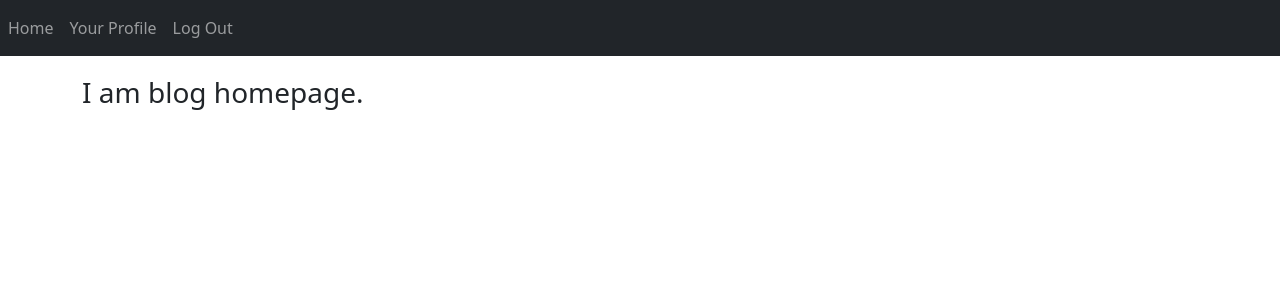
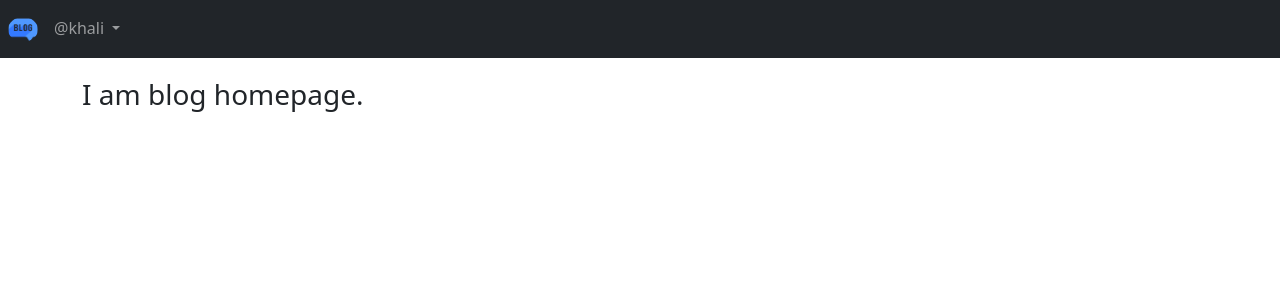
Before and after one commit to MIARD/Blog_Project, a Django app: page /blog/ in a window 1280 px wide. Shown: the top 300 px of the page. Run offline with Django 3.2, Linux system fonts and the light colour scheme; a user stored in the database is signed in.

Commit message:
Add dropdown menu and logo replacing  home button

```diff
--- a/templates/base.html
+++ b/templates/base.html
@@ -17,15 +17,20 @@
        <nav class = "navbar navbar-expand-sm bg-dark navbar-dark">
          <ul class = "navbar-nav">
            <li class = "nav-item active">
-             <a class = "nav-link" href = "{% url 'index' %}">Home</a>
+             <a class = "nav-link" href = "{% url 'index' %}">
+             <img src="/media/logo.png" class="rounded-circle" width="30px" height="25px">
+           </a>
            </li>
            {% if user.is_authenticated %}
-           <li class = "nav-item">
-             <a class = "nav-link" href = "{% url 'App_Login:profile' %}">Your Profile</a>
-           </li>
-           <li class = "nav-item">
-             <a class = "nav-link" href = "{% url 'App_Login:logout' %}">Log Out</a>
-           </li>
+           <div class="nav-item dropdown">
+             <a class="nav-link dropdown-toggle" href="#" id="navbarNavDarkDropdown" role="button" data-bs-toggle="dropdown" aria-expanded="false">
+              @{{user.username}}
+            </a>
+             <div class="dropdown-menu dropdown-menu-dark" aria-labelledby="navbarDropdown">
+               <a class = "dropdown-item" href = "{% url 'App_Login:profile' %}">Your Profile</a>
+               <a class="dropdown-item" href="{% url 'App_Login:logout' %}">Logout</a>
+             </div>
+           </div>
            {% else %}
            <li class = "nav-item">
              <a class = "nav-link" href = "{% url 'App_Login:signup' %}">Sign Up</a>
```
Also changed, not shown: db.sqlite3, media/logo.png (added).
